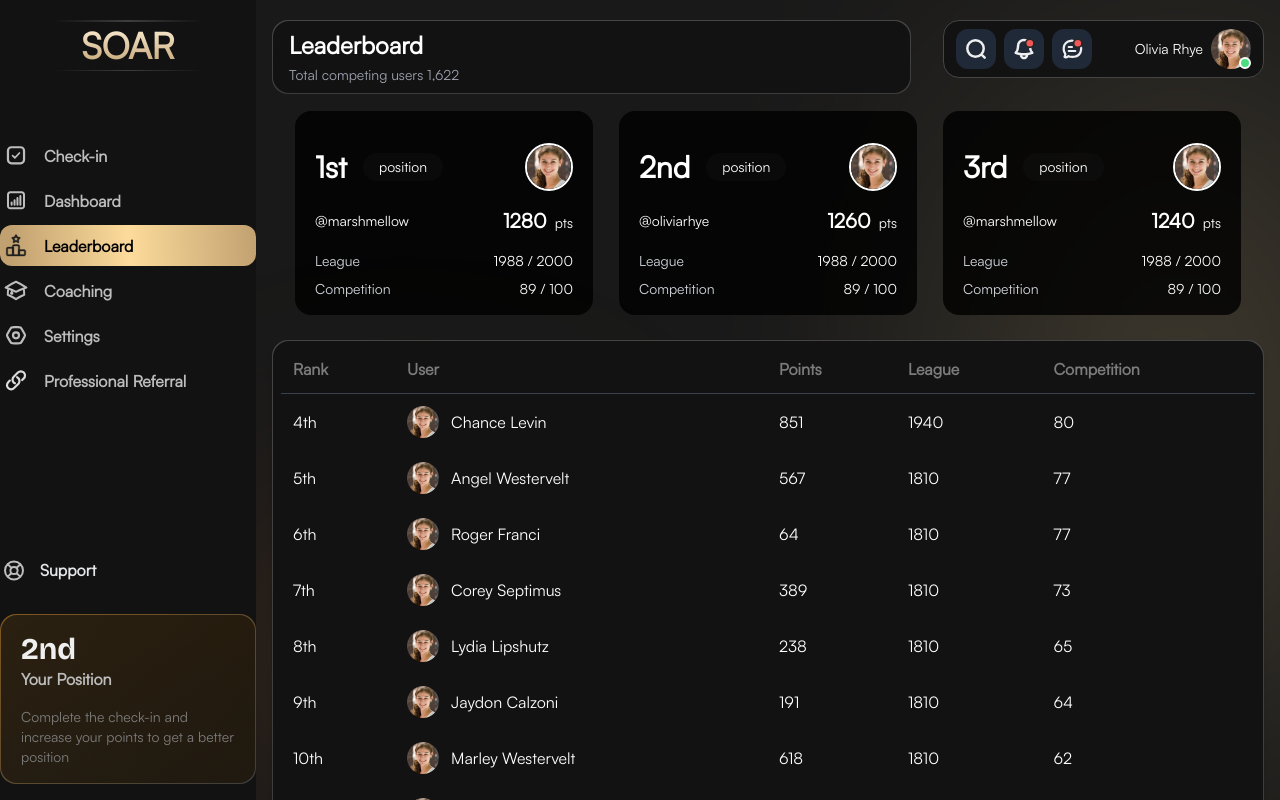
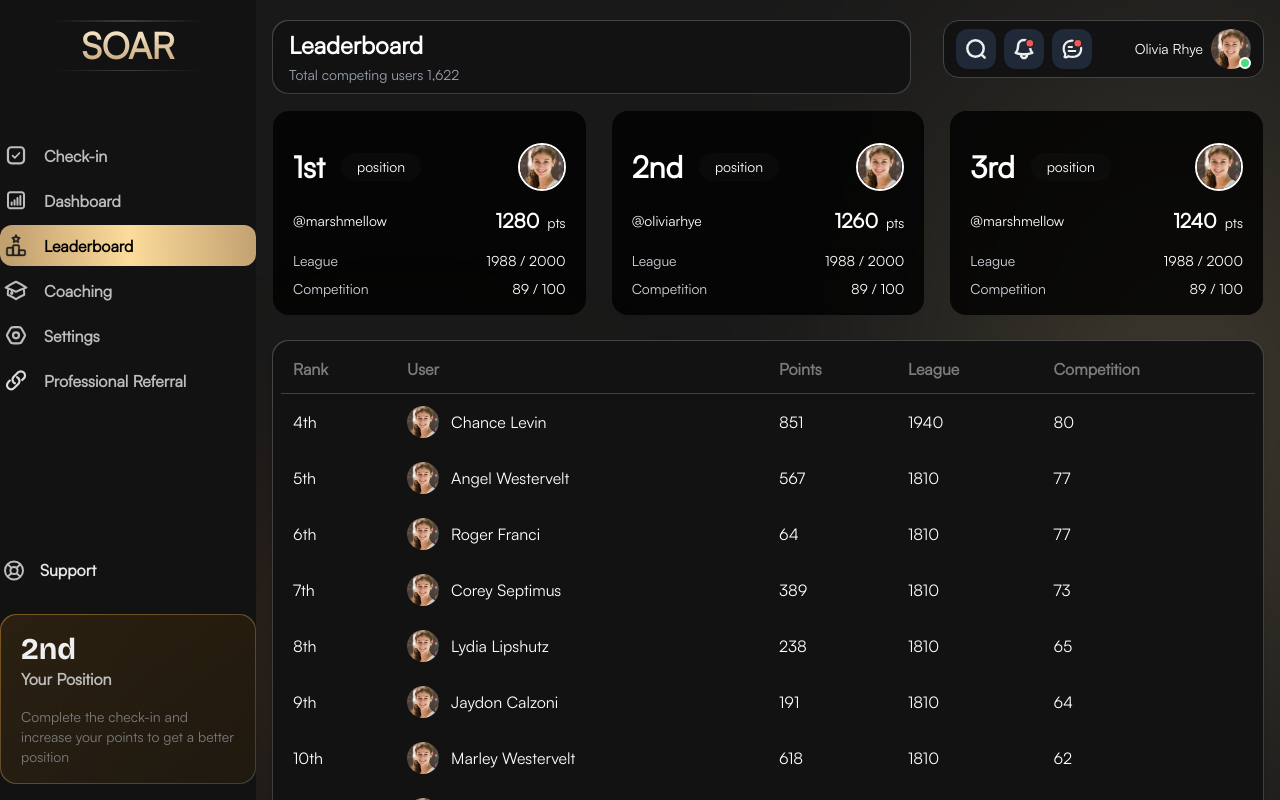
Before and after one commit to sda34495/soar-web-app-front, a Next.js app: page /leaderboard in a window 1280 px wide. Built offline with nearby package versions, Linux system fonts and the light colour scheme; a web font is replaced by a local one.

Commit message:
fix: leaderboard page

```diff
--- a/src/app/(dashboard)/leaderboard/page.tsx
+++ b/src/app/(dashboard)/leaderboard/page.tsx
@@ -37,8 +37,10 @@
   return (
     <div className="space-y-6">
       <div className="  flex justify-center items-center">
-        <div className="grid grid-cols-1 md:grid-cols-2 xl:grid-cols-3 gap-6">
+        <div className="grid grid-cols-1 md:grid-cols-2 xl:grid-cols-3 gap-6 grow">
           {leaderboardData.map((item, index) => (
+            <div className="flex-1">
+
             <LeaderboardCard
               key={index}
               position={item.position}
@@ -48,7 +50,8 @@
               competition={item.competition}
               avatar={item.avatar}
               color={item.color}
-            />
+              />
+              </div>
           ))}
         </div>
       </div>
```
